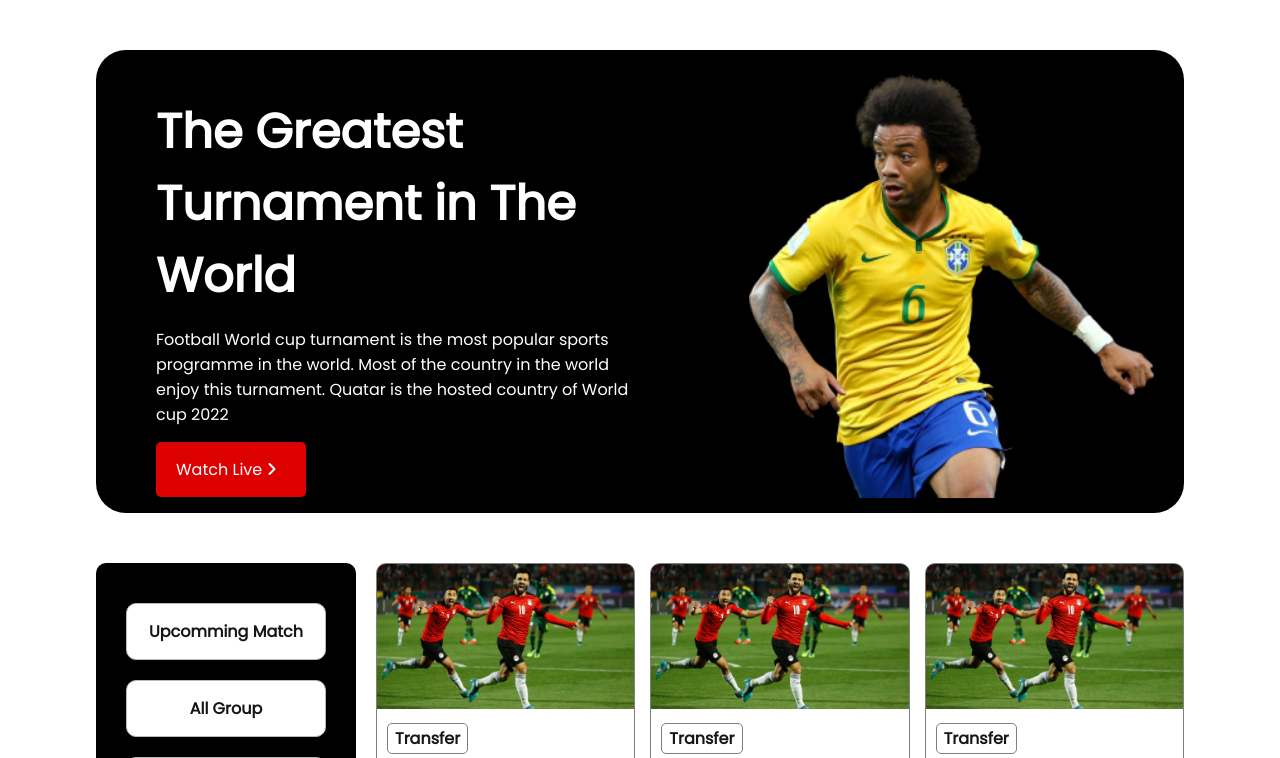
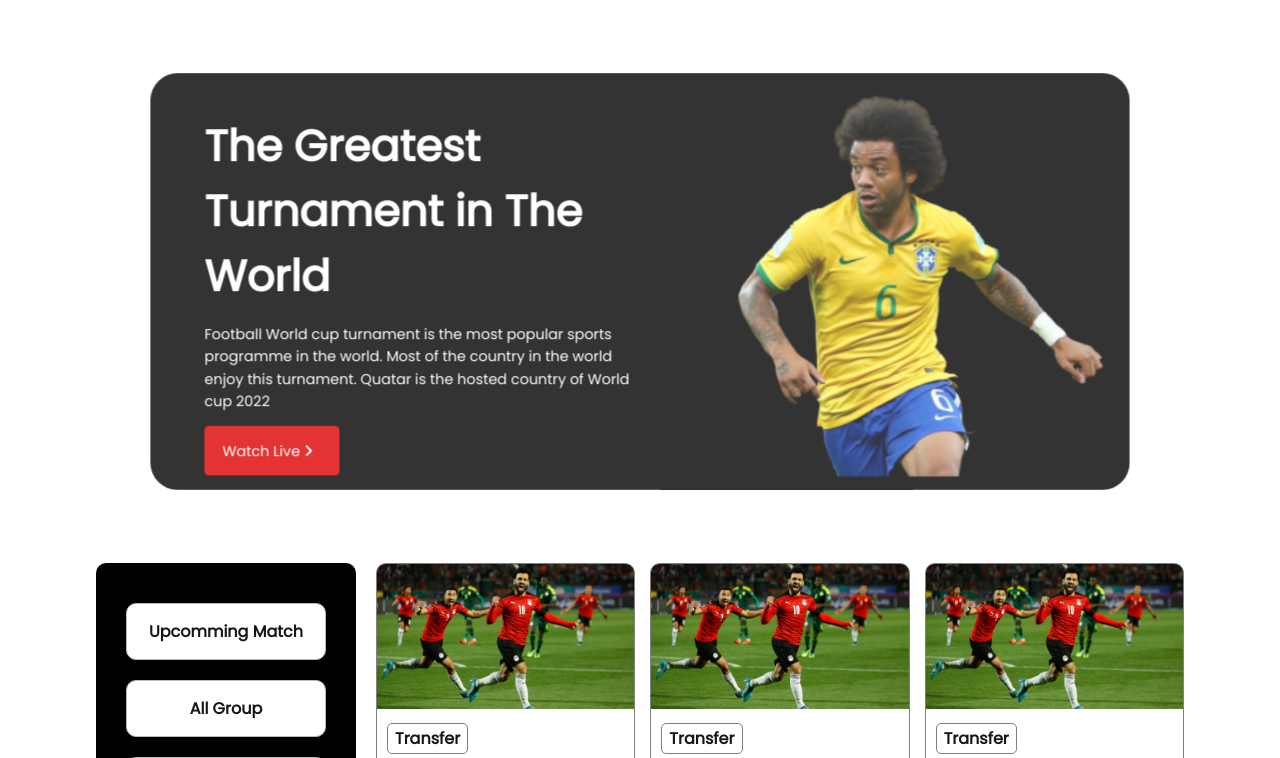
Before and after one commit to Hasanuzzaman92/football-world-cup, a plain HTML site: page index.html in a window 1280 px wide. In both pictures the pointer is over the element 640 px from the left and 281 px from the top of the page. Shown: the top 758 px of the page. Drawn offline with Linux system fonts and the light colour scheme.

Commit message:
banner hover added

```diff
--- a/styles/style.css
+++ b/styles/style.css
@@ -61,6 +61,7 @@ margin: 50px 0;
     background-color: black;
     border-radius: 30px;
     padding: 30px 30px 0 30px;
+    transition: 0.5s;
 }
 
 
@@ -89,6 +90,11 @@ margin: 50px 0;
 
 .banner-image img{
     width: 80%;
+}
+
+.banner:hover{
+    transform: scale(0.9);
+    opacity: 0.8;
 }
 
 
```
